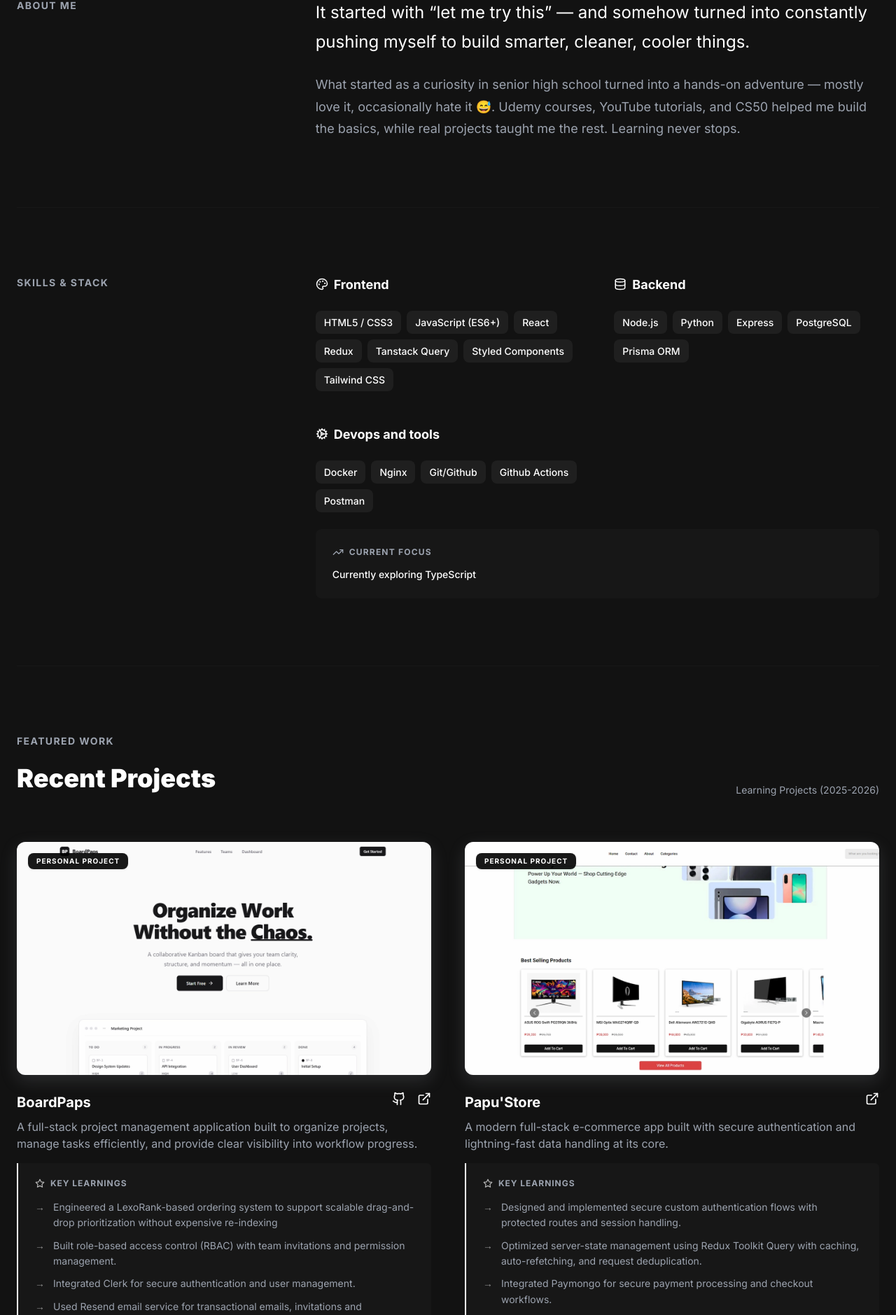
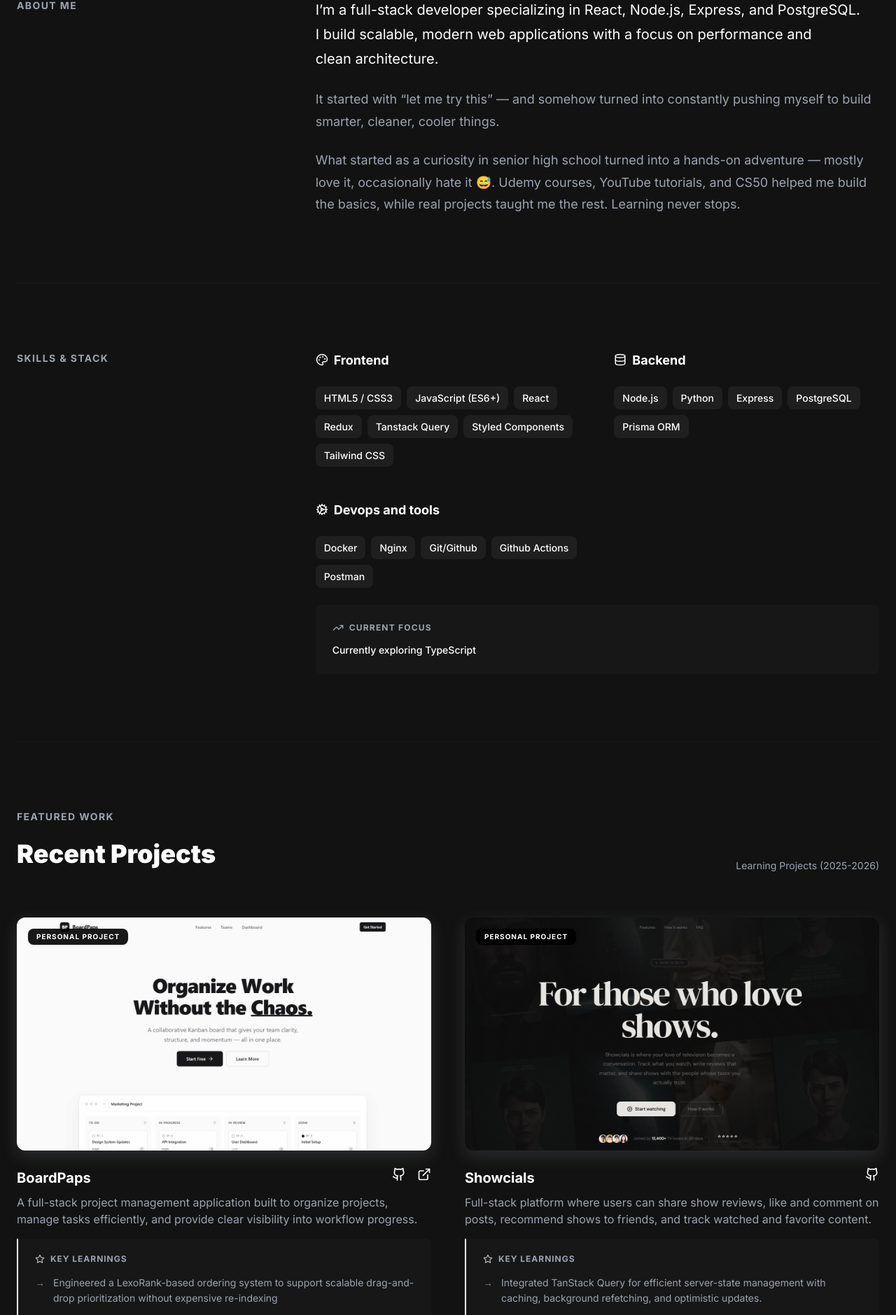
Before and after one commit to Basher113/portfolio, a React (Vite) app: page / in a window 1280 px wide. Shown: the part 839-2718 px from the top of the page at 70% size. Built offline with nearby package versions, Linux system fonts and the light colour scheme.

Commit message:
Edit about me & add showcials project to portfolio

```diff
--- a/src/components/about/About.jsx
+++ b/src/components/about/About.jsx
@@ -4,8 +4,12 @@ const About = () => {
   return (
     <>
       <AboutText>
+        I&rsquo;m a full-stack developer specializing in React, Node.js, Express, and PostgreSQL. I build scalable, modern web applications with a focus on performance and clean architecture.
+
+      </AboutText>
+      <AboutHighlight>
         It started with “let me try this” — and somehow turned into constantly pushing myself to build smarter, cleaner, cooler things.
-      </AboutText>
+      </AboutHighlight>
       <AboutHighlight>
         What started as a curiosity in senior high school turned into a hands-on adventure — mostly love it, occasionally hate it 😅. Udemy courses, YouTube tutorials, and CS50 helped me build the basics, while real projects taught me the rest. Learning never stops.
       </AboutHighlight>
--- a/src/components/about/About.styles.jsx
+++ b/src/components/about/About.styles.jsx
@@ -1,7 +1,7 @@
 import styled from "styled-components";
 export const AboutText = styled.p`
 
-  font-size: 1.5rem;
+  font-size: 1.25rem;
   line-height: 1.75;
 `;
 
--- a/src/components/projects/Projects.jsx
+++ b/src/components/projects/Projects.jsx
@@ -2,6 +2,7 @@ import ProjectCard from "../project-card/ProjectCard";
 import { ProjectsHeader, ProjectsGrid, ProjectsSubtitle, ProjectsTitle } from "./Projects.styles"
 import BoardPapsImage from "../../assets/BoardPaps.webp"
 import PapuStoreImage from "../../assets/PapuStore.webp"
+import ShowcialsImage from "../../assets/Showcials.webp"
 const Projects = () => {
     const projects = [
     {
@@ -18,6 +19,20 @@ const Projects = () => {
       tags: ['React', 'Clerk', 'express'],
       githubUrl: 'https://github.com/Basher113/BoardPaps',
       liveUrl: 'https://board-paps.vercel.app'
+    },
+    {
+      image: ShowcialsImage,
+      badge: 'Personal Project',
+      title: 'Showcials',
+      description: 'Full-stack platform where users can share show reviews, like and comment on posts, recommend shows to friends, and track watched and favorite content.',
+      learnings: [
+        'Integrated TanStack Query for efficient server-state management with caching, background refetching, and optimistic updates.',
+        'Leveraged TMDB API to fetch real-time movie and TV show data.',
+        'Implemented cursor based pagination.',
+      ],
+      tags: ['React', 'TanStack Query', 'TMDB API', 'Express'],
+      githubUrl: 'https://github.com/Basher113/Showcials',
+
     },
     {
       image: PapuStoreImage,
```
Also changed, not shown: src/assets/Showcials.webp (added).
